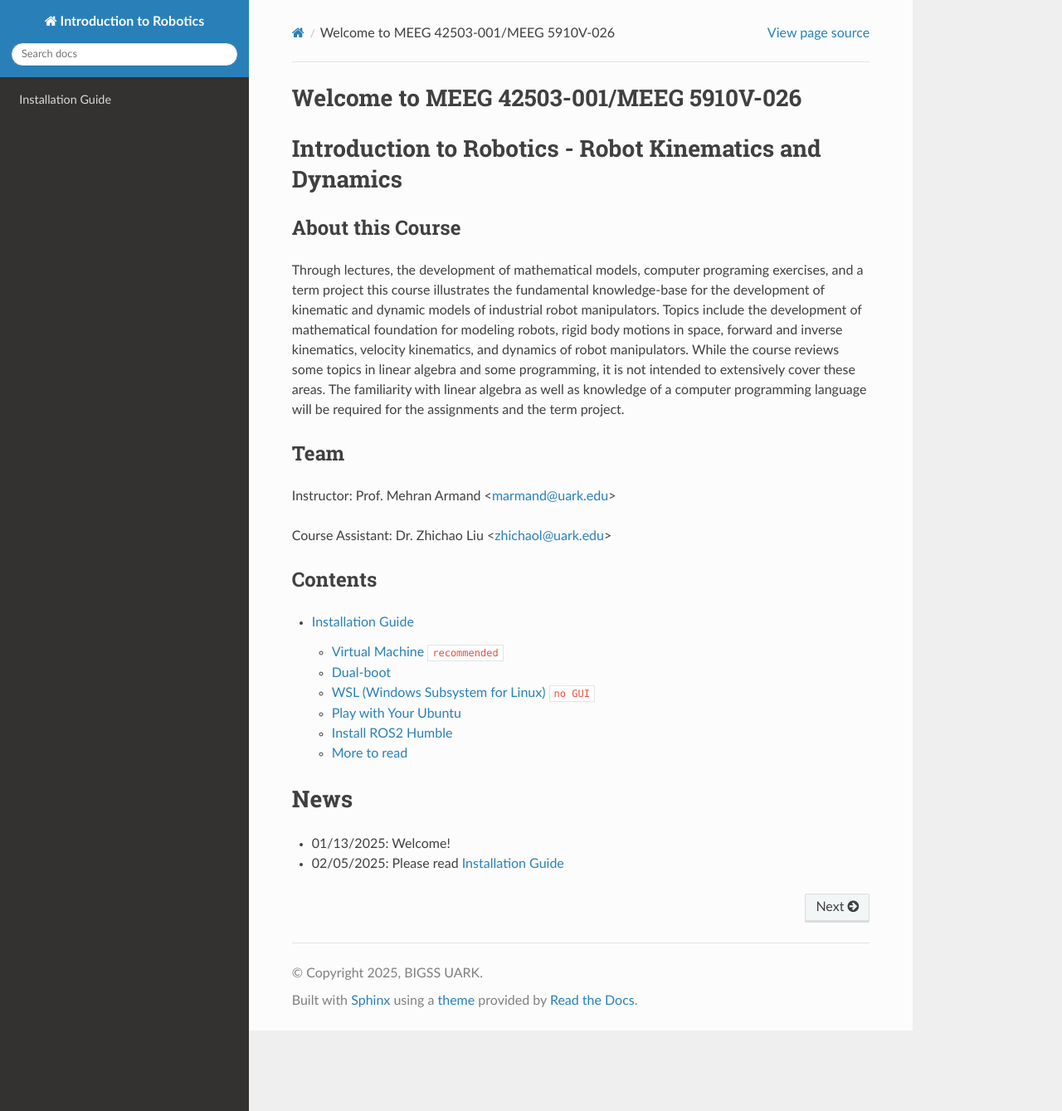
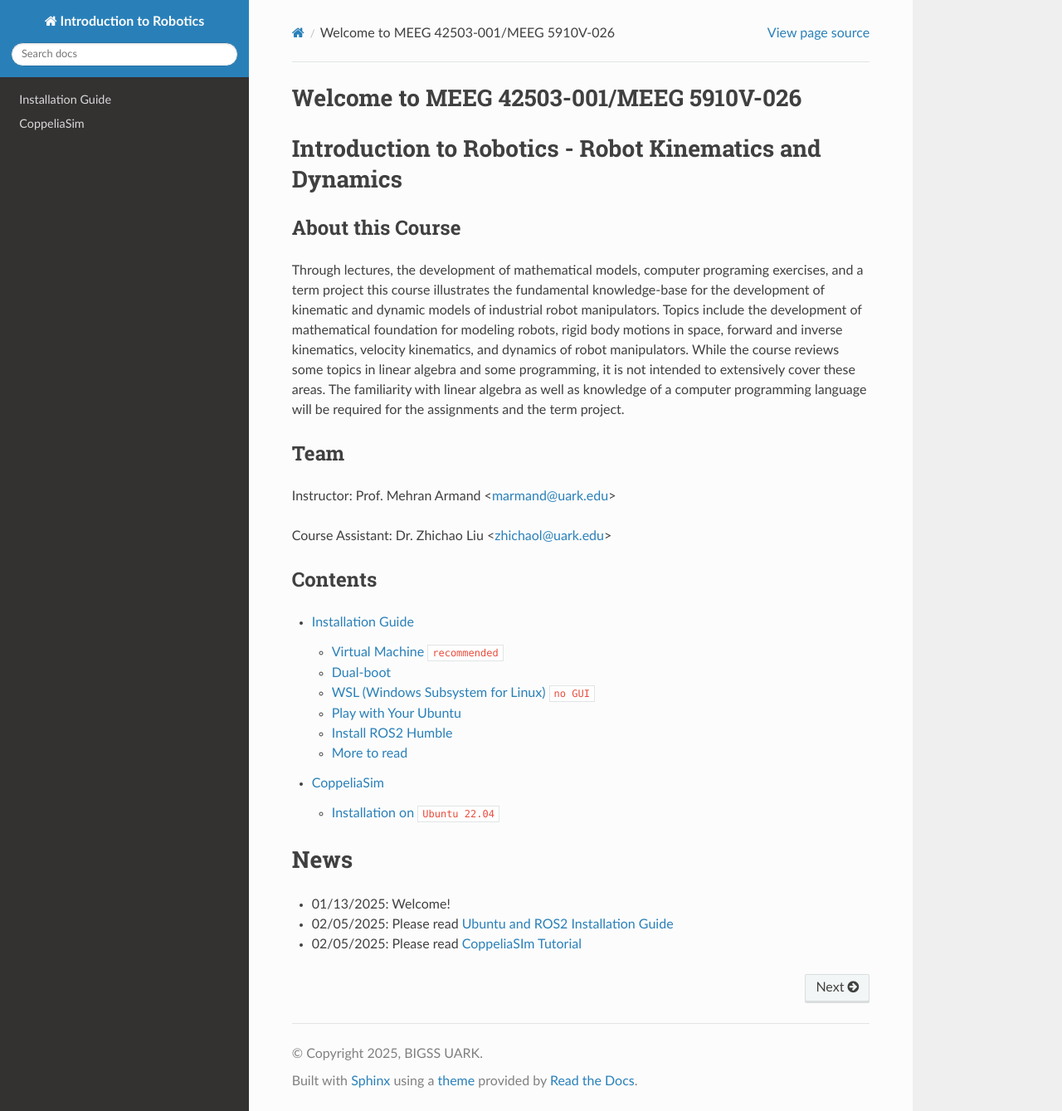
Before and after one commit to zhichaoliu0921/uark-meeg-intro-robo, a Sphinx documentation site: the page built from docs/source/index.rst, in a window 1280 px wide and 1339 px high. Shown: the whole window at 83% size. Built offline with Sphinx 7.4.7 and the Read the Docs theme 3.1.0, drawn with Linux system fonts in a browser that asks for light colours.

Commit message:
add coppelia install

```diff
--- a/docs/source/index.rst
+++ b/docs/source/index.rst
@@ -30,9 +30,11 @@ Contents
 .. toctree::
 
    install
+   coppelia
 
 
 News
 ====
 - 01/13/2025: Welcome!
-- 02/05/2025: Please read `Installation Guide <install.html>`_
+- 02/05/2025: Please read `Ubuntu and ROS2 Installation Guide <install.html>`_
+- 02/05/2025: Please read `CoppeliaSIm Tutorial <coppelia.html>`_
```
Also changed, not shown: docs/source/coppelia.rst (added, +45 -0 lines), docs/source/images/coppelia_install_step1.png (added), docs/source/images/coppelia_install_step2.png (added), docs/source/images/coppelia_install_step3.jpg (added), docs/source/images/coppelia_install_step4.png (added), 1 other file.
